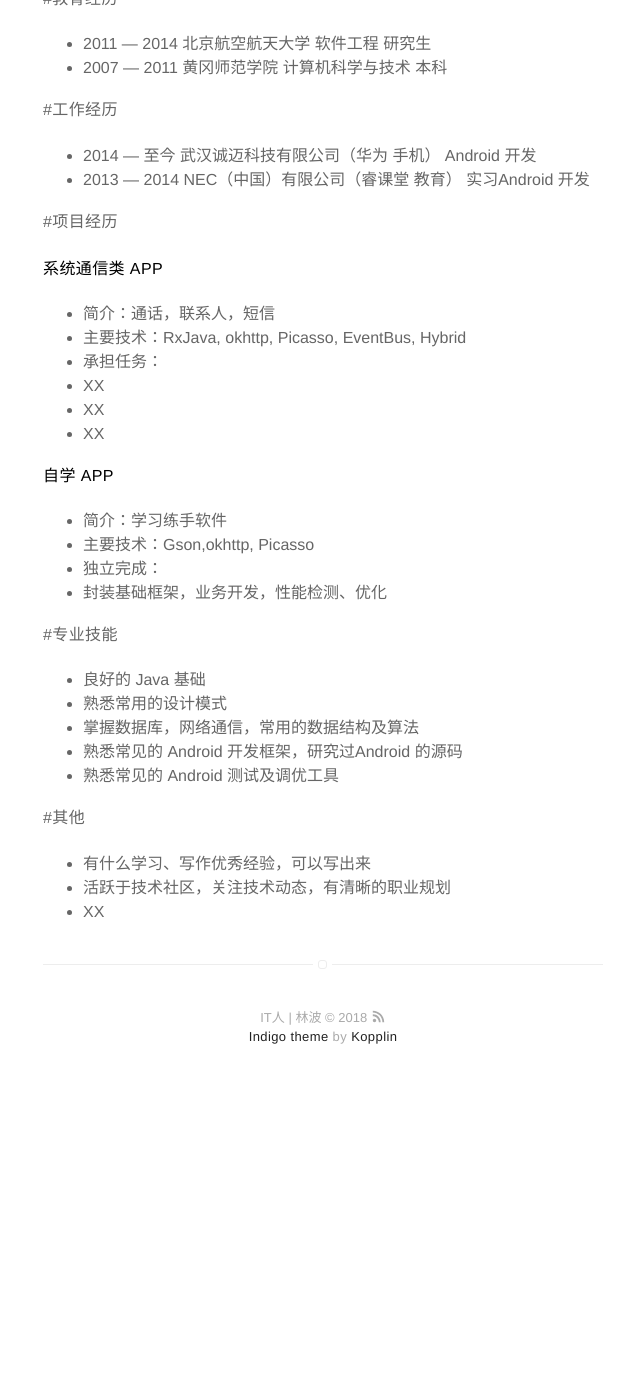
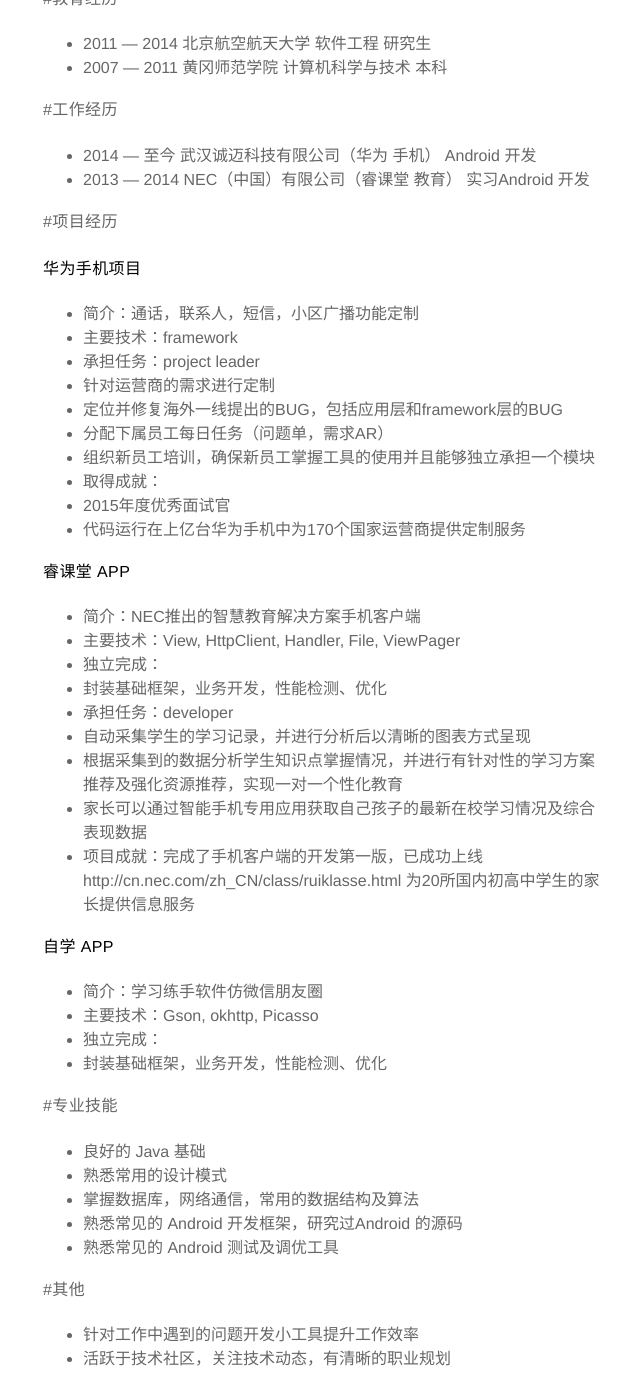
Before and after one commit to obnil/obnil.github.io, a Jekyll site: the page built from about.md, in a window 1280 px wide and 1400 px high, scrolled down 671 px. Shown: the whole window, without its empty margins (317-957 px from the left). Built offline with Jekyll 4.4.1, drawn with Linux system fonts in a browser that asks for light colours; before the commit the page ends 1779 px from its top, so only the background shows below that.

Commit message:
modify my own JD

```diff
--- a/about.md
+++ b/about.md
@@ -26,20 +26,36 @@
 
 #项目经历
 
-**系统通信类 APP**
+**华为手机项目**
 
-- 简介：通话，联系人，短信
-- 主要技术：RxJava, okhttp, Picasso, EventBus, Hybrid
-- 承担任务：
- - XX
- - XX
- - XX
+- 简介：通话，联系人，短信，小区广播功能定制
+- 主要技术：framework
+- 承担任务：project leader
+ - 针对运营商的需求进行定制
+ - 定位并修复海外一线提出的BUG，包括应用层和framework层的BUG
+ - 分配下属员工每日任务（问题单，需求AR）
+ - 组织新员工培训，确保新员工掌握工具的使用并且能够独立承担一个模块
+- 取得成就：
+ - 2015年度优秀面试官
+ - 代码运行在上亿台华为手机中为170个国家运营商提供定制服务
 
+**睿课堂 APP**
+
+- 简介：NEC推出的智慧教育解决方案手机客户端
+- 主要技术：View, HttpClient, Handler, File, ViewPager
+- 独立完成：
+ - 封装基础框架，业务开发，性能检测、优化
+- 承担任务：developer
+ - 自动采集学生的学习记录，并进行分析后以清晰的图表方式呈现
+ - 根据采集到的数据分析学生知识点掌握情况，并进行有针对性的学习方案推荐及强化资源推荐，实现一对一个性化教育
+ - 家长可以通过智能手机专用应用获取自己孩子的最新在校学习情况及综合表现数据
+- 项目成就：完成了手机客户端的开发第一版，已成功上线 http://cn.nec.com/zh_CN/class/ruiklasse.html
+为20所国内初高中学生的家长提供信息服务
 
 **自学 APP**
 
-- 简介：学习练手软件
-- 主要技术：Gson,okhttp, Picasso
+- 简介：学习练手软件仿微信朋友圈
+- 主要技术：Gson, okhttp, Picasso
 - 独立完成：
  - 封装基础框架，业务开发，性能检测、优化
 
@@ -54,6 +70,5 @@
 
 #其他
 
-- 有什么学习、写作优秀经验，可以写出来
+- 针对工作中遇到的问题开发小工具提升工作效率
 - 活跃于技术社区，关注技术动态，有清晰的职业规划
-- XX
```
